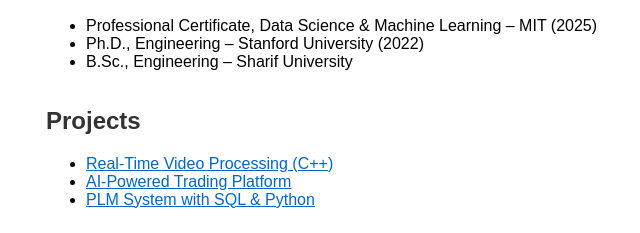
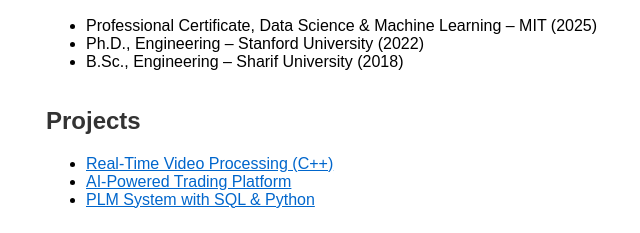
Before and after one commit to FaridSoroush/faridsoroush.github.io, a plain HTML site: page index.html in a window 1280 px wide. Shown: the part 306-539 px from the top of the page, 194-834 px from the left. Drawn offline with Linux system fonts and the light colour scheme.

Commit message:
Update index.html

```diff
--- a/index.html
+++ b/index.html
@@ -24,7 +24,7 @@
   <ul>
     <li>Professional Certificate, Data Science & Machine Learning – MIT (2025)</li>
     <li>Ph.D., Engineering – Stanford University (2022)</li>
-    <li>B.Sc., Engineering – Sharif University</li>
+    <li>B.Sc., Engineering – Sharif University (2018)</li>
   </ul>
 
   <h2>Projects</h2>
```
